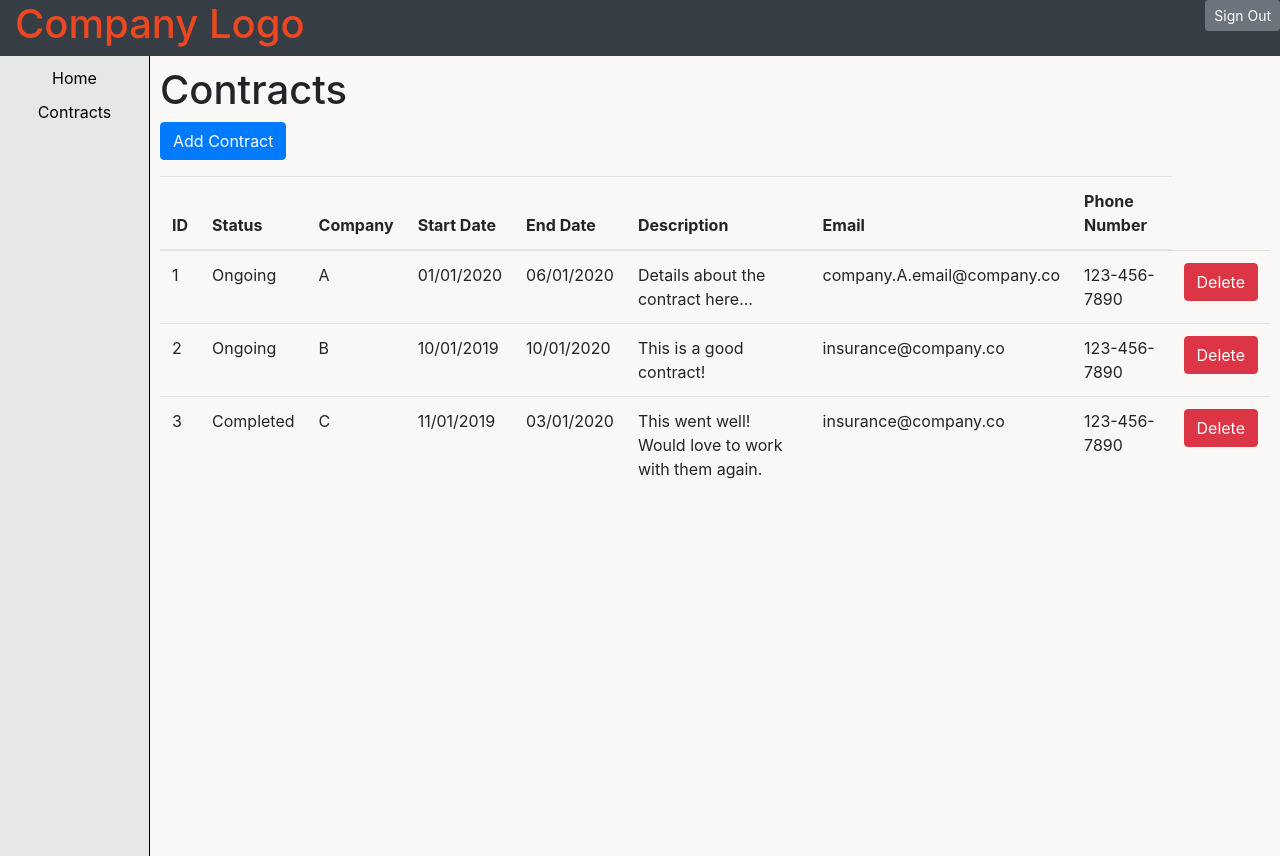
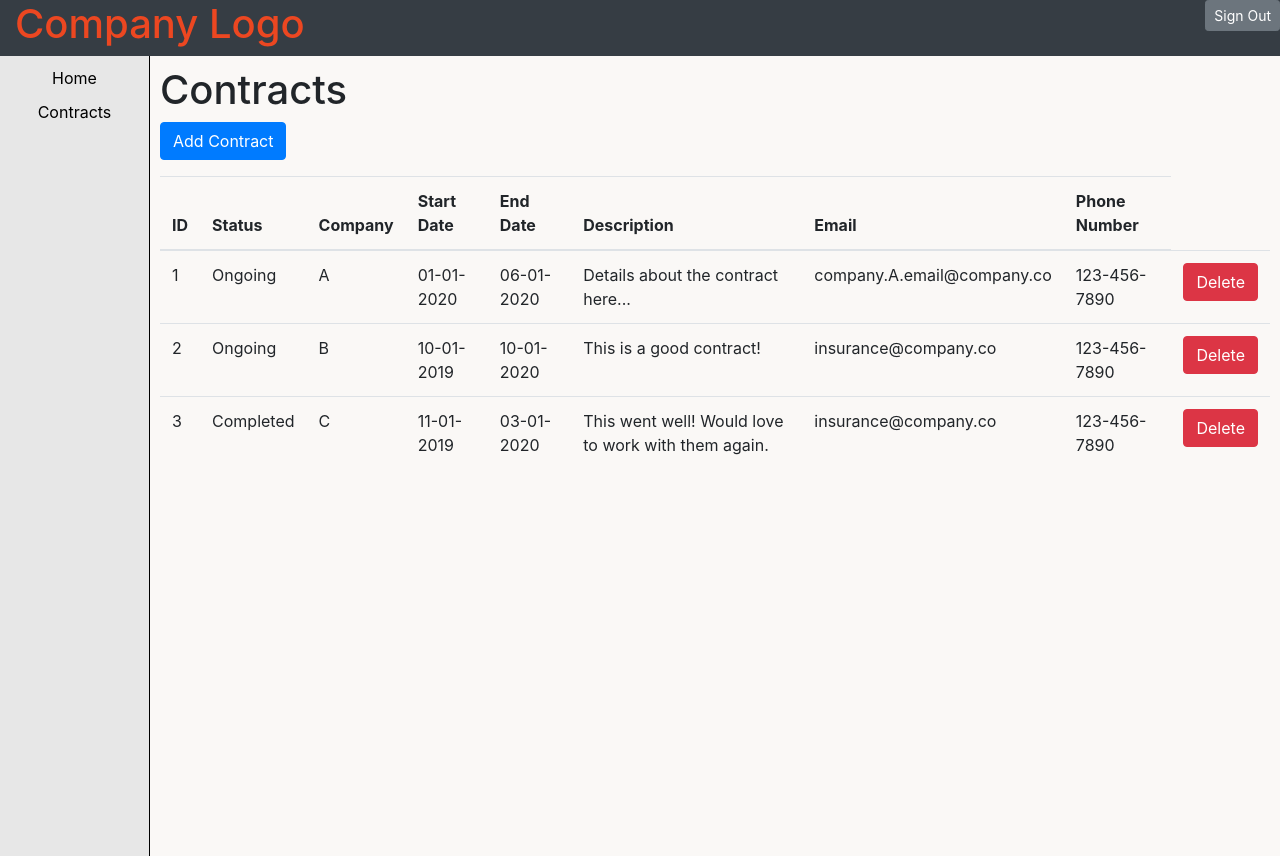
Before and after one commit to jamu0075/exercise-react-dashboard, a React (Create React App) app: page /contracts in a window 1280 px wide. Built offline with nearby package versions, Linux system fonts and the light colour scheme.

Commit message:
Renamed email and phone variables to match naming convention.

```diff
--- a/src/App.js
+++ b/src/App.js
@@ -20,33 +20,33 @@ class App extends Component {
           id: '1',
           status: 'Ongoing',
           company: 'A',
-          start_date: '01/01/2020',
-          end_date: '06/01/2020',
+          startDate: '01-01-2020',
+          endDate: '06-01-2020',
           description: 'Details about the contract here...',
-          contact_email: 'company.A.email@company.co',
-          contact_phone: '123-456-7890'
+          contactEmail: 'company.A.email@company.co',
+          contactPhone: '123-456-7890'
       },
       {
           unique_id: 2,
           id: '2',
           status: 'Ongoing',
           company: 'B',
-          start_date: '10/01/2019',
-          end_date: '10/01/2020',
+          startDate: '10-01-2019',
+          endDate: '10-01-2020',
           description: 'This is a good contract!',
-          contact_email: 'insurance@company.co',
-          contact_phone: '123-456-7890'
+          contactEmail: 'insurance@company.co',
+          contactPhone: '123-456-7890'
       },
       {
           unique_id: 3,
           id: '3',
           status: 'Completed',
           company: 'C',
-          start_date: '11/01/2019',
-          end_date: '03/01/2020',
+          startDate: '11-01-2019',
+          endDate: '03-01-2020',
           description: 'This went well! Would love to work with them again.',
-          contact_email: 'insurance@company.co',
-          contact_phone: '123-456-7890'
+          contactEmail: 'insurance@company.co',
+          contactPhone: '123-456-7890'
       }
     ]
   };
@@ -70,11 +70,11 @@ class App extends Component {
       id: event.id,
       status: event.status,
       company: event.company,
-      start_date: event.start_date,
-      end_date: event.end_date,
+      startDate: event.startDate,
+      endDate: event.endDate,
       description: event.description,
-      contact_email: event.contact_email,
-      contact_phone: event.contact_phone
+      contactEmail: event.contactEmail,
+      contactPhone: event.contactPhone
     };
 
     this.setState({ contractList: this.state.contractList.concat(newContract) })
--- a/src/components/bodyContracts.jsx
+++ b/src/components/bodyContracts.jsx
@@ -13,11 +13,11 @@ class BodyContracts extends Component {
                 <td>{ contract.id }</td>
                 <td>{ contract.status }</td>
                 <td>{ contract.company }</td>
-                <td>{ contract.start_date }</td>
-                <td>{ contract.end_date }</td>
+                <td>{ contract.startDate }</td>
+                <td>{ contract.endDate }</td>
                 <td>{ contract.description }</td>
-                <td>{ contract.contact_email }</td>
-                <td>{ contract.contact_phone }</td>
+                <td>{ contract.contactEmail }</td>
+                <td>{ contract.contactPhone }</td>
                 <td><Button color="danger" onClick={() => this.props.onDeleteContract(contract.unique_id) }>Delete</Button></td>
             </tr>
         )
```
